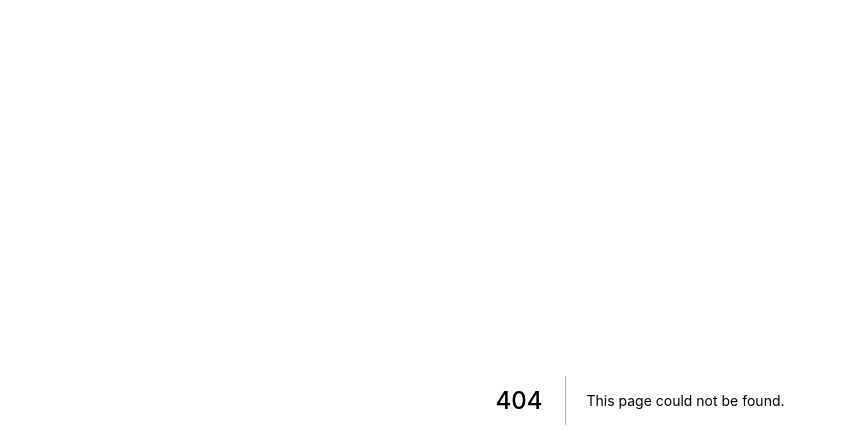
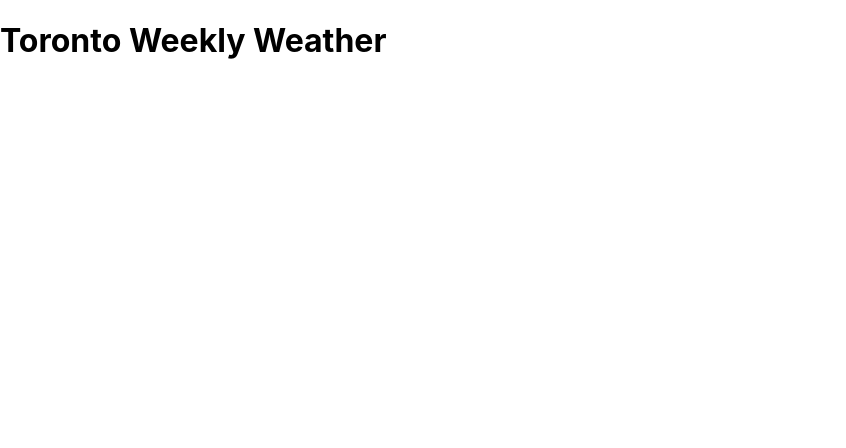
Before and after one commit to codecygen/071-NextJS-First-App, a Next.js app: page /weather in a window 1280 px wide. Before the commit this address had no page. Shown: the top 448 px of the page, without its empty margins (0-846 px from the left). Built offline with nearby package versions, Linux system fonts and the light colour scheme.

Commit message:
static path concept finished in nextjs

```diff
--- /dev/null
+++ b/pages/weather/index.js
@@ -0,0 +1,7 @@
+const Weather = () => {
+    return (
+      <h1>Toronto Weekly Weather</h1>
+    )
+  }
+
+  export default Weather;
```
Also changed, not shown: pages/weather/today.js (added, +7 -0 lines), 1 other file (tests, documents, lock files or other folders).
